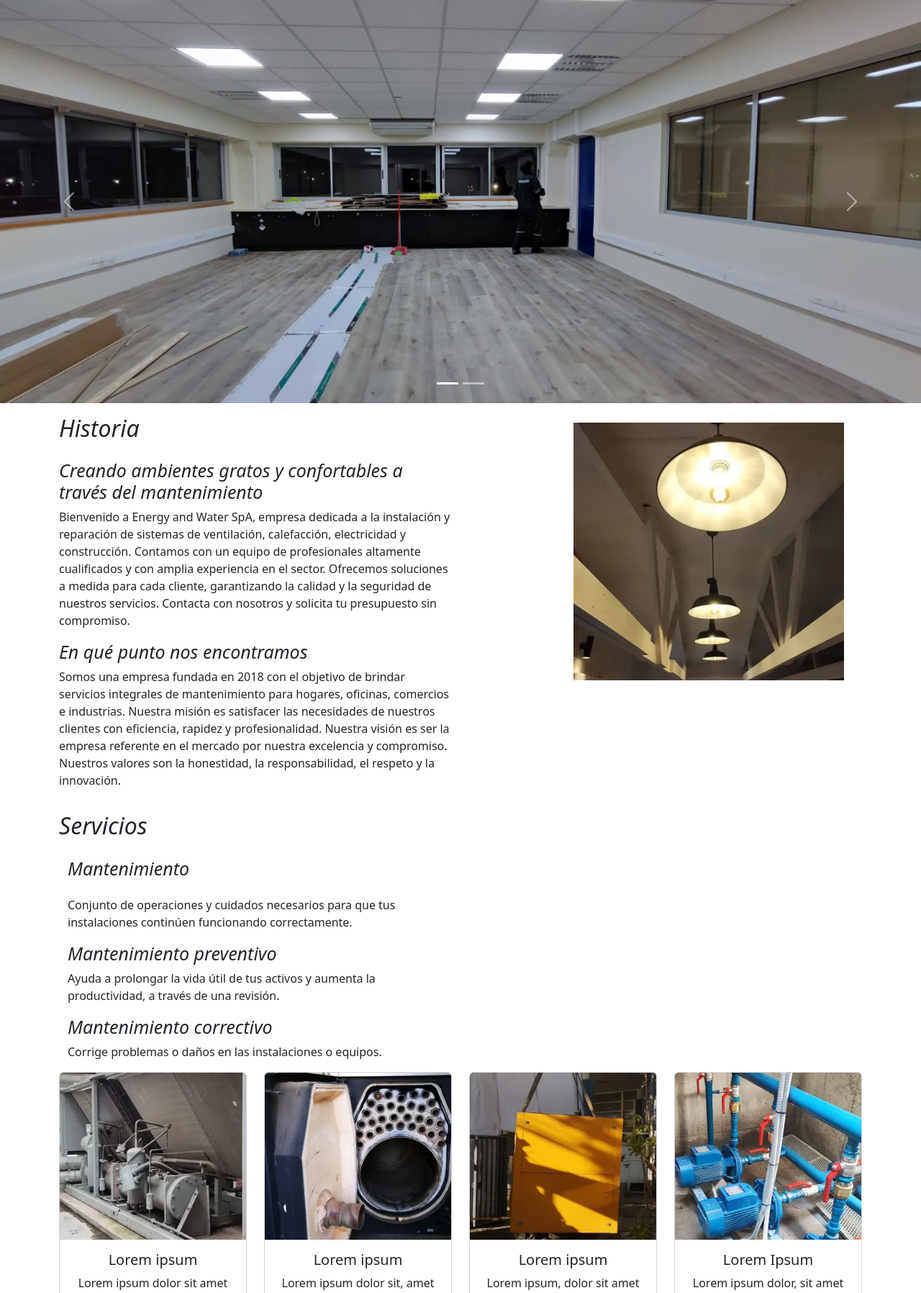
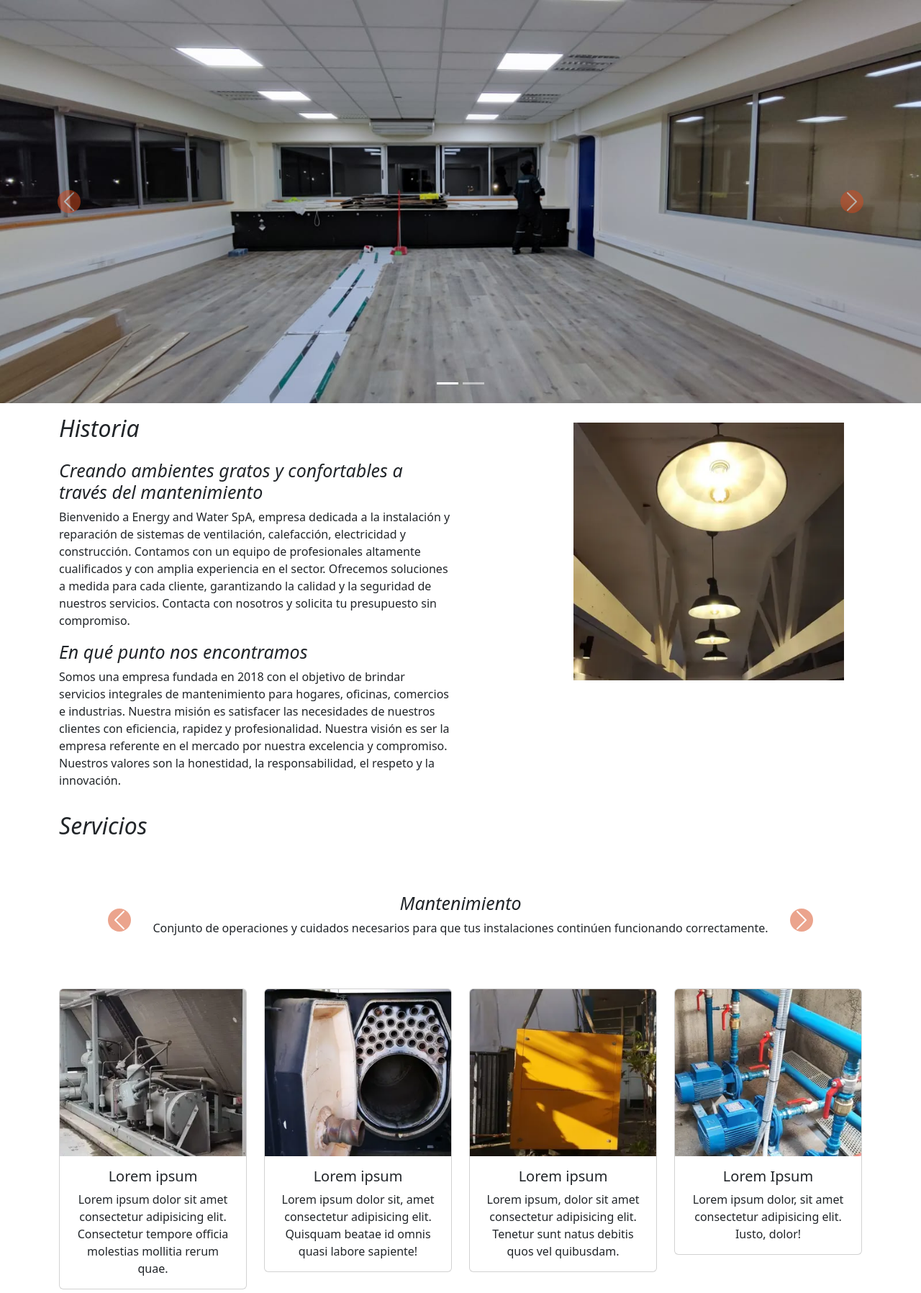
Before and after one commit to Kamikazejar/Ev3Frontend, a PHP site: page /energy-and-water-t1/ in a window 1280 px wide. Shown: the part 126-1922 px from the top of the page at 72% size. Run offline with PHP 8.4, Linux system fonts and the light colour scheme; data that the repository does not hold is empty; some libraries are stand-ins or nearby versions.

Commit message:
dev: "Turned 'Mantenimiento' section into a carousel."

```diff
--- a/assets/css/styles.css
+++ b/assets/css/styles.css
@@ -128,6 +128,11 @@
   height: 80px;
 }
 
+.carousel-control-next .carousel-control-next-icon, .carousel-control-prev-icon {
+  background-color: #d74a1c;
+  border-radius: 30px;
+}
+
 .card-img-top {
   max-height: 500px;
 }
--- a/index.php
+++ b/index.php
@@ -136,7 +136,48 @@
     <section id="seccionServicios">
         <div class="container mt-3">
             <h2 id="textService" class="mb-4">Servicios</h2>
-            <div class="container mt-3">
+
+            <div id="carouselMantenimiento" class="carousel slide text-center  p-5 mb-2">
+                <div class="carousel-indicators">
+                    <button type="button" data-bs-target="#carouselMantenimiento" data-bs-slide-to="0" class="active"
+                        aria-current="true" aria-label="Slide 1"></button>
+                    <button type="button" data-bs-target="#carouselMantenimiento" data-bs-slide-to="1"
+                        aria-label="Slide 2"></button>
+                    <button type="button" data-bs-target="#carouselMantenimiento" data-bs-slide-to="2"
+                        aria-label="Slide 3"></button>
+                </div>
+                <div class="carousel-inner">
+                    <div class="carousel-item active">
+                        <h3 class="text1">Mantenimiento</h3>
+                        <p> Conjunto de operaciones y cuidados necesarios para que tus instalaciones continúen
+                            funcionando
+                            correctamente. </p>
+                    </div>
+                    <div class="carousel-item">
+                        <h3 class="text1">Mantenimiento preventivo</h3>
+                        <p>Ayuda a prolongar la vida útil de tus activos y aumenta la productividad, a través de una
+                            revisión.</p>
+                    </div>
+                    <div class="carousel-item">
+                        <h3 class="text1">Mantenimiento correctivo</h3>
+                        <p>Corrige problemas o daños en las instalaciones o equipos.</p>
+                    </div>
+                </div>
+                <button class="carousel-control-prev" type="button" data-bs-target="#carouselMantenimiento"
+                    data-bs-slide="prev">
+                    <span class="carousel-control-prev-icon" aria-hidden="true"></span>
+                    <span class="visually-hidden">Previous</span>
+                </button>
+                <button class="carousel-control-next" type="button" data-bs-target="#carouselMantenimiento"
+                    data-bs-slide="next">
+                    <span class="carousel-control-next-icon" aria-hidden="true"></span>
+                    <span class="visually-hidden">Next</span>
+                </button>
+            </div>
+
+
+
+            <!-- <div class="container mt-3">
                 <div class="row">
                     <div class="col-md-6">
                         <h3 class="mb-4 text1">Mantenimiento</h3>
@@ -150,7 +191,7 @@
                         <p>Corrige problemas o daños en las instalaciones o equipos.</p>
                     </div>
                 </div>
-            </div>
+            </div> -->
 
             <!-- <div class="row row-cols-1 row-cols-md-4 g-4"> -->
             <div class="row" id="rowServices">
@@ -340,29 +381,36 @@
                             <div class="img-box">
                                 <img src="./assets/img/customer1.jpg" alt="Avatar de cliente">
                             </div>
-                            <p class="testimonial">Lorem ipsum dolor sit amet consectetur adipisicing elit. Minima omnis laudantium maxime amet eius saepe ducimus enim sequi maiores quae.</p>
+                            <p class="testimonial">Lorem ipsum dolor sit amet consectetur adipisicing elit. Minima omnis
+                                laudantium maxime amet eius saepe ducimus enim sequi maiores quae.</p>
                             <p class="testimonialAuthor"><b>Fernando Fernández</b>, Hotel Sheratton</p>
                         </div>
                         <div class="item carousel-item testimonialItem">
                             <div class="img-box">
                                 <img src="./assets/img/customer2.jpg" alt="Avatar de cliente">
                             </div>
-                            <p class="testimonial">Lorem ipsum dolor sit amet consectetur adipisicing elit. Necessitatibus praesentium nam accusamus adipisci, aspernatur amet.</p>
+                            <p class="testimonial">Lorem ipsum dolor sit amet consectetur adipisicing elit.
+                                Necessitatibus praesentium nam accusamus adipisci, aspernatur amet.</p>
                             <p class="testimonialAuthor"><b>Gonzalo González</b>, dueño de constructora</p>
                         </div>
                         <div class="item carousel-item testimonialItem">
                             <div class="img-box">
                                 <img src="./assets/img/customer3.jpg" alt="Avatar de cliente">
                             </div>
-                            <p class="testimonial">Lorem ipsum dolor sit amet consectetur adipisicing elit. Unde, voluptates aspernatur voluptas animi similique voluptatibus soluta. Commodi dignissimos nisi atque delectus porro ipsum necessitatibus dolores! Consequatur veniam tenetur ex debitis?</p>
+                            <p class="testimonial">Lorem ipsum dolor sit amet consectetur adipisicing elit. Unde,
+                                voluptates aspernatur voluptas animi similique voluptatibus soluta. Commodi dignissimos
+                                nisi atque delectus porro ipsum necessitatibus dolores! Consequatur veniam tenetur ex
+                                debitis?</p>
                             <p class="testimonialAuthor"><b>Juan Jara</b>, arquitecto</p>
                         </div>
                     </div>
                     <!--Controles del carrusel-->
-                    <a class="carousel-control left carousel-control-prev" href="#testimonialCarousel" data-bs-slide="prev">
+                    <a class="carousel-control left carousel-control-prev pe-4" href="#testimonialCarousel"
+                        data-bs-slide="prev">
                         <img src="./assets/img/prev-1.svg">
                     </a>
-                    <a class="carousel-control right carousel-control-next" href="#testimonialCarousel" data-bs-slide="next">
+                    <a class="carousel-control right carousel-control-next ps-4" href="#testimonialCarousel"
+                        data-bs-slide="next">
                         <img src="assets/img/next-14.svg">
                     </a>
                 </div>
```
